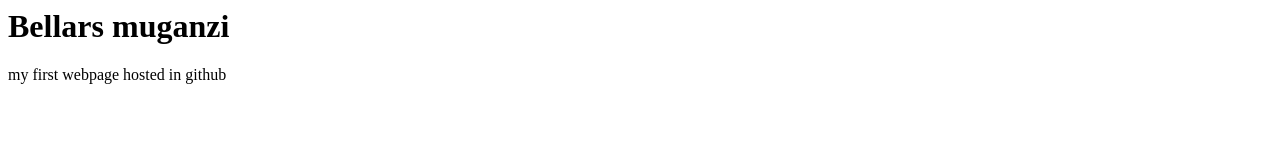
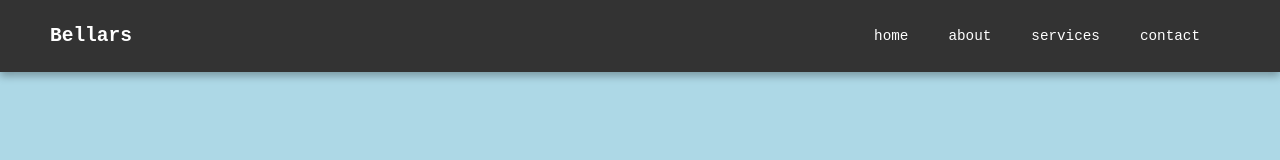
Before and after one commit to nrcfhub/bellarsmuganzi, a plain HTML site: page index.html in a window 1280 px wide. Drawn offline with Linux system fonts and the light colour scheme.

Commit message:
add styles

```diff
--- a/index.html
+++ b/index.html
@@ -2,10 +2,18 @@
 <head>
 <title>bellars muganzi website
 </title>
+<link rel="stylesheet" type="text/css" href="styles.css">
 </head>
 <body>
-<h1>Bellars muganzi</h1>
-<p>my first webpage hosted in github<p>
-
+<!--nav bar-->
+<nav class="navbar">
+<div class="logo"> Bellars</div>
+<ul class="nav-links">
+<li><a href="index.html">home</li></a>
+<li><a href="about.html">about</li></a>
+<li><a href="services.html">services</li></a>
+<li><a href="contact.html">contact</li></a>
+<ul>
+</nav>
 </body>
 </html>
--- /dev/null
+++ b/styles.css
@@ -0,0 +1,73 @@
+/* General reset */
+* {
+    margin: 0;
+    padding: 0;
+    box-sizing: border-box;
+}
+
+/* Body styling */
+body {
+    background-color: lightblue;
+    font-family: monospace;
+}
+
+/* Navbar styling */
+.navbar {
+    background-color: #333;
+    padding: 25px 50px 25px 50px;
+    display: flex;
+    justify-content: space-between;
+    align-items: center;
+    position: sticky;
+    top: 0;
+    z-index: 1000;
+    box-shadow: 0px 4px 8px rgba(0, 0, 0, 0.3);
+}
+
+/* Logo styling */
+.logo {
+    font-size: 1.5em;
+    color: #fff;
+    font-weight: bold;
+}
+
+/* Nav links styling */
+.nav-links {
+    list-style: none;
+    display: flex;
+    gap: 20px;
+}
+
+.nav-links li {
+    position: relative;
+}
+
+.nav-links a {
+    text-decoration: none;
+    color: #fff;
+    font-size: 1.1em;
+    padding: 5px 10px;
+    transition: color 0.3s ease;
+}
+
+/* Hover effect for nav links */
+.nav-links a:hover {
+    color: #FFD700;
+}
+
+/* Fancy underline effect */
+.nav-links a::after {
+    content: '';
+    display: block;
+    width: 0;
+    height: 2px;
+    background: #FFD700;
+    transition: width 0.3s;
+    position: absolute;
+    bottom: -2px;
+    left: 0;
+}
+
+.nav-links a:hover::after {
+    width: 100%;
+}
```
